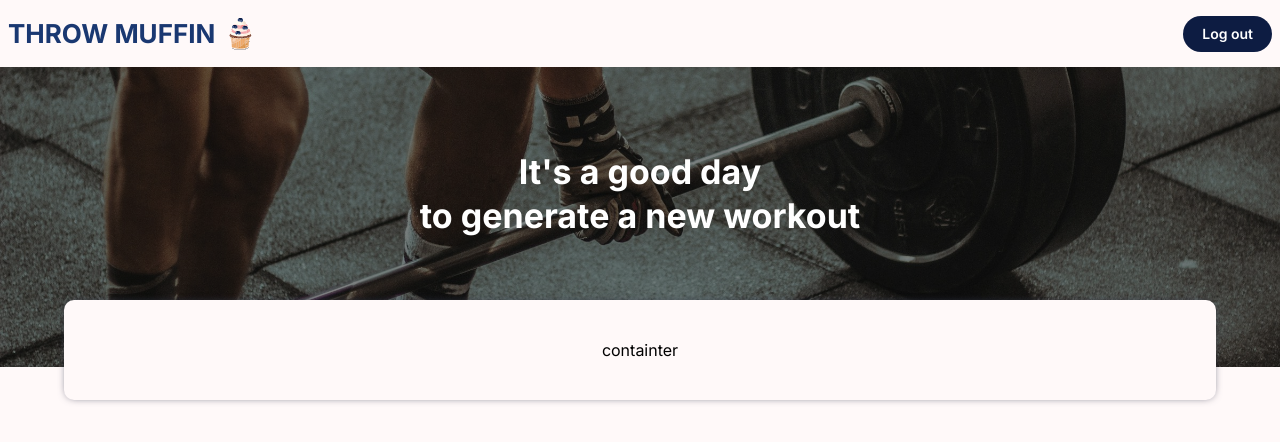
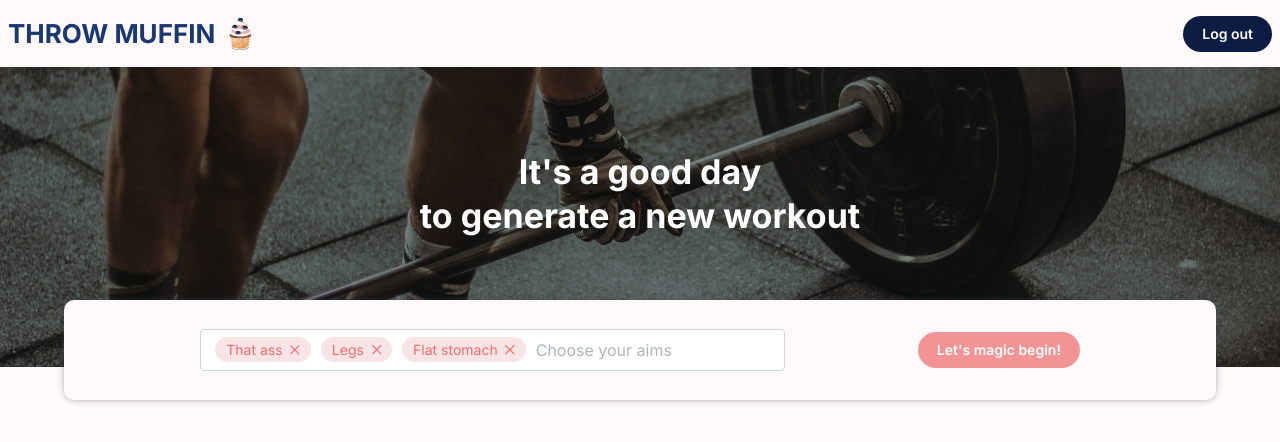
Before and after one commit to dfbsx/throw-muffins, a Next.js app: page /home in a window 1280 px wide. Shown: the top 442 px of the page. Built offline with nearby package versions, Linux system fonts and the light colour scheme.

Commit message:
Draw containter prepared

```diff
--- a/src/app/home/page.module.css
+++ b/src/app/home/page.module.css
@@ -38,6 +38,11 @@
   -webkit-box-shadow: 0px 0px 8px -3px rgba(66, 68, 90, 1);
   -moz-box-shadow: 0px 0px 8px -3px rgba(66, 68, 90, 1);
   box-shadow: 0px 0px 8px -3px rgba(66, 68, 90, 1);
-  justify-content: center;
+  justify-content: space-evenly;
   align-items: center;
 }
+
+.pill{
+    color: #f26c6e;
+    background-color: #f7e4e5;
+}
--- a/src/app/home/page.tsx
+++ b/src/app/home/page.tsx
@@ -1,4 +1,5 @@
-import { Title } from "@mantine/core";
+"use client"
+import { Button, Pill, PillsInput, Title } from "@mantine/core";
 import styles from "./page.module.css";
 import Header from "@/components/Header";
 export default function Home() {
@@ -7,10 +8,20 @@
       <Header />
       <img className={styles.imageBackground} src="gym.jpg" alt="Gym" />
       <Title className={styles.bannerText} order={1}>
-        It's a good day <br/> to generate a new workout
+        It's a good day <br /> to generate a new workout
       </Title>
       <div className={styles.generateContainter}>
-    containter
+        <PillsInput size="md">
+          <Pill.Group>
+            <Pill withRemoveButton className={styles.pill}>That ass</Pill>
+            <Pill withRemoveButton className={styles.pill}>Legs</Pill>
+            <Pill withRemoveButton className={styles.pill}>Flat stomach</Pill>
+            <PillsInput.Field placeholder="Choose your aims" />
+          </Pill.Group>
+        </PillsInput>
+        <Button variant="filled" color="#F29495" size="sm" radius="xl" >
+            Let's magic begin!
+          </Button>
       </div>
     </div>
   );
```
